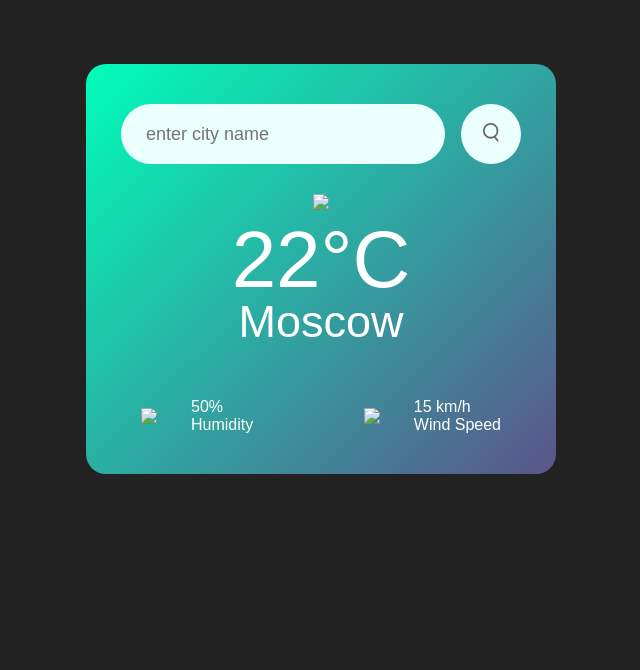
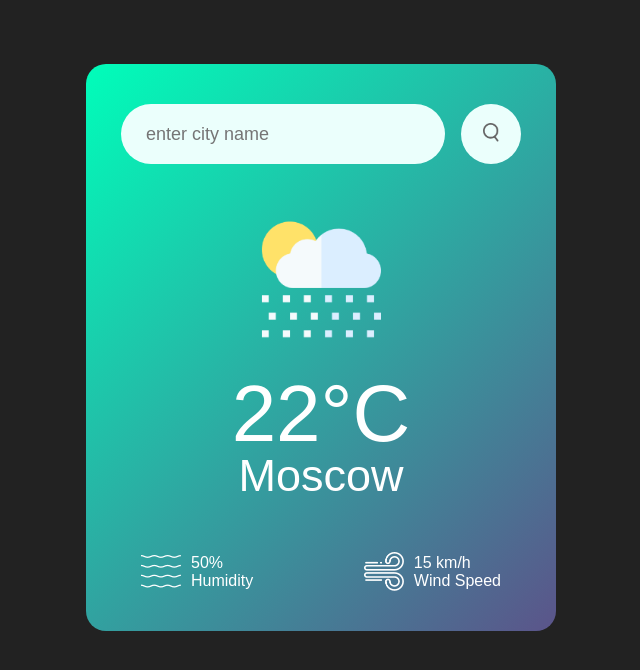
Before and after one commit to HalianCage/weatherApp, a plain HTML site: page index.html in a window 1280 px wide. Shown: the whole page, without its empty margins (319-959 px from the left). Drawn offline with Linux system fonts and the light colour scheme; the site is published under a folder, as on GitHub Pages, so addresses that start at the root find nothing.

Commit message:
fix image not showing on live wesbite issue

```diff
--- a/index.html
+++ b/index.html
@@ -13,20 +13,20 @@
                 <button onclick="weatherApi()"><img src="images/search.png"></button>
             </div>
             <div class="weather">
-                <img src="/images/rain.png" class="weather-icon">
+                <img src="images/rain.png" class="weather-icon">
                 <h1 class="temp">22°C</h1>
                 <h2 class="city">Moscow</h2>
             </div>
             <div class="details">
                 <div class="col">
-                    <img src="/images/humidity.png">
+                    <img src="images/humidity.png">
                     <div>
                         <p class="humidity">50%</p>
                         <p>Humidity</p>
                     </div>
                 </div>
                 <div class="col">
-                    <img src="/images/wind.png">
+                    <img src="images/wind.png">
                     <div>
                         <p class="wind">15 km/h</p>
                         <p>Wind Speed</p>
```
